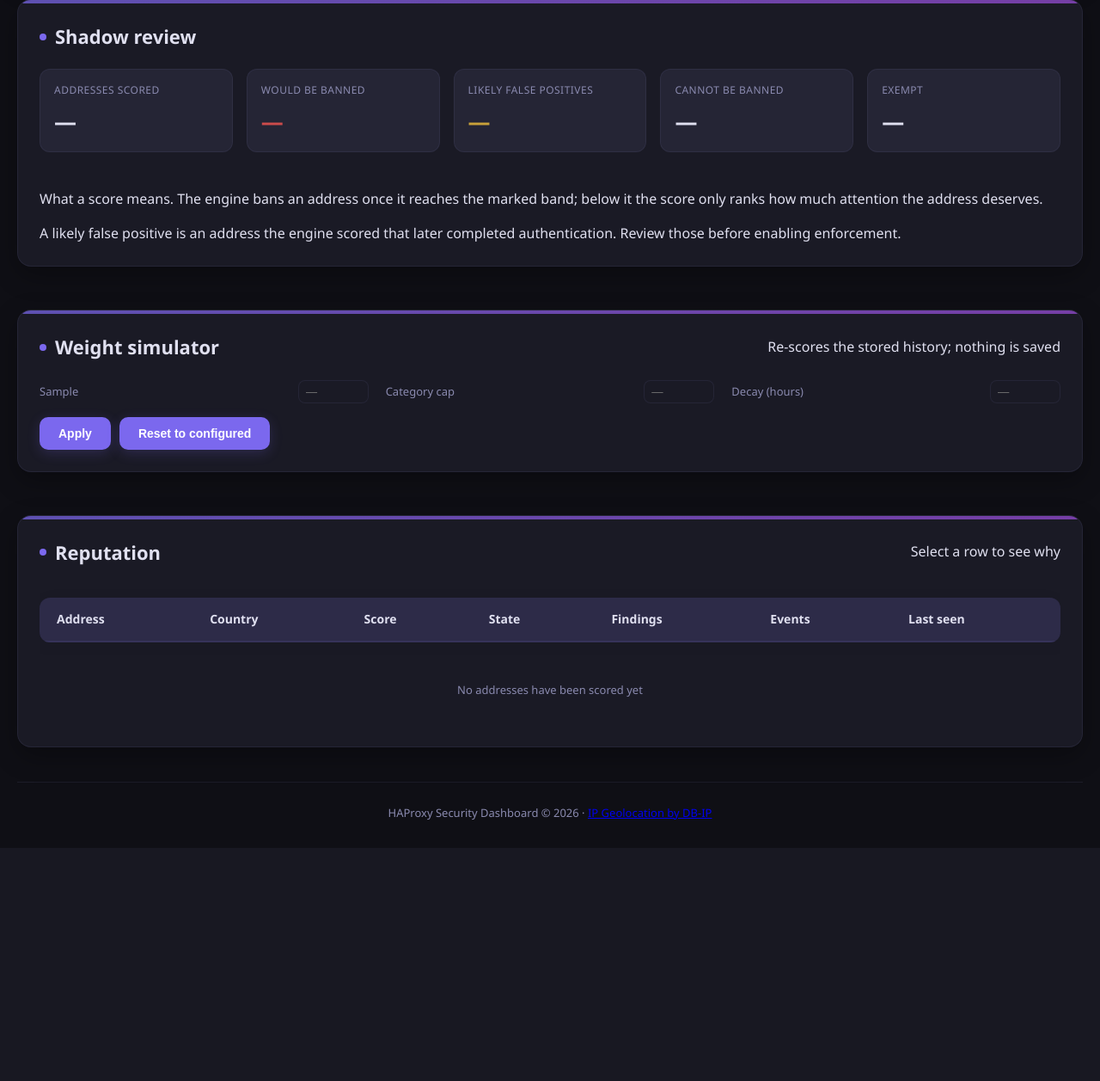
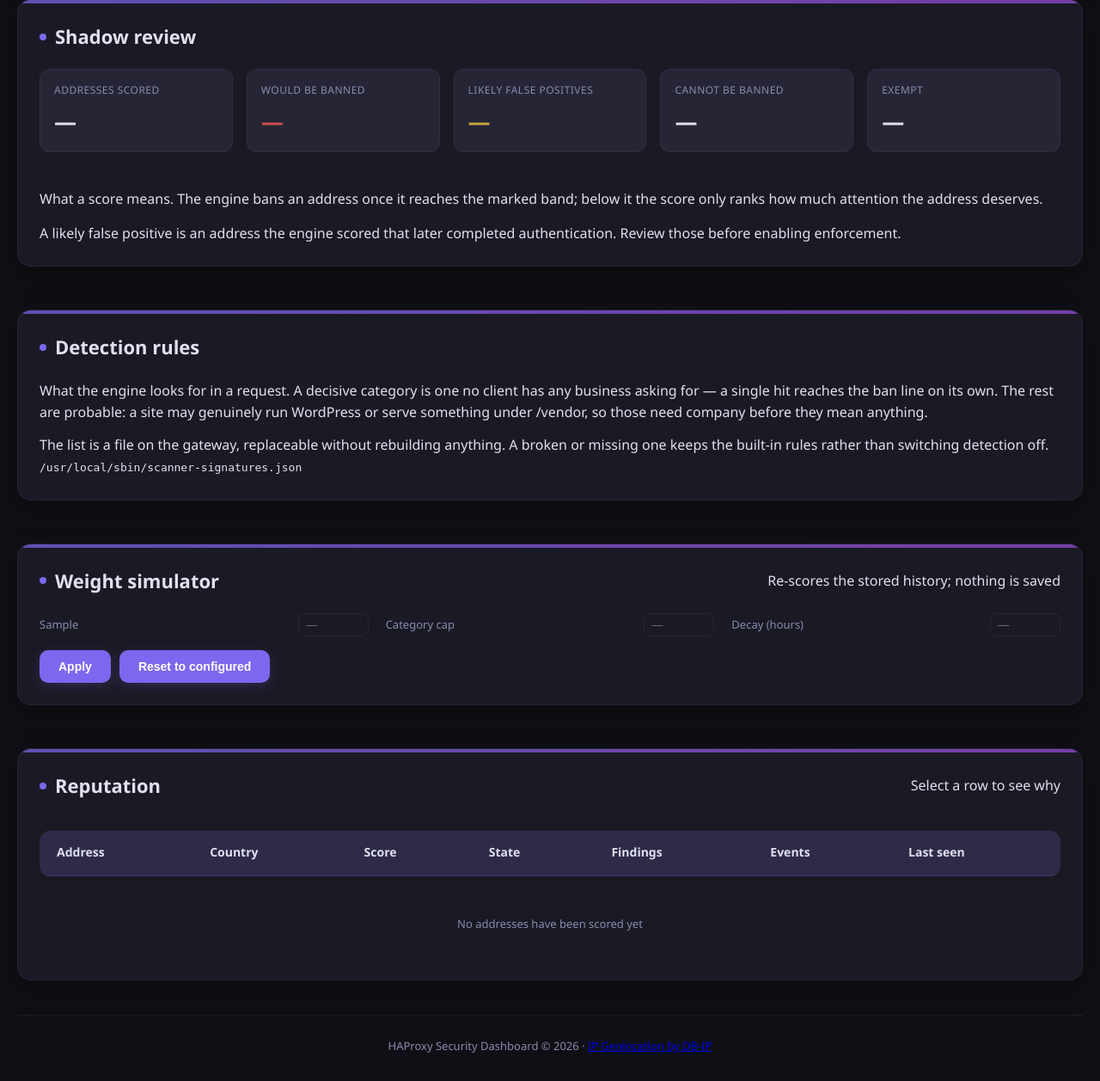
Before and after one commit to CLLlAgOB/easy-ha-proxy, a Python web app: template docker/app/haproxy_admin/templates/adaptive_protection.html in a window 1280 px wide. Shown: the part 565-1822 px from the top of the page at 86% size. Before the commit the page ends 1551 px from the top, so only its background shows below. Run offline with Jinja, Linux system fonts and the light colour scheme; the template is opened without the code that fills it: most values are stand-ins (such as "Sample title", 1, 10 or a date in 2020); lists and menus that the app fills with data are empty.

Commit message:
Show the rules the engine bans by, and say which list is loaded
The Adaptive protection page could report a score of 60 and the word
"banned" without ever saying what the address had done to earn it. The
weights were on screen as simulator inputs and the bands said where the ban
line fell, but the rules that produced a finding were not visible anywhere.

A Detection rules card now lists them as the running daemon has them
loaded: every category with its paths and segments, which of them are
decisive, what each is worth, and the names of the query rules. The daemon
reports its own list rather than the page guessing at one, because the
daemon is what applies it.

It also shows the version of the signature list, which matters more than it
looks. The list is a file on the gateway now, and a file that fails to load
leaves the daemon on its built-in rules quietly -- from the outside that is
indistinguishable from a gateway running the current list. One that fell
back says "built-in" there.

The manuals were behind in both languages: the section was still headed
"monitor only" while enforce has shipped, /phpmyadmin was given as an
example of a path only a scanner wants when it is exactly the probable case,
and the query string was described as simply discarded. Both now describe
the two tiers, the served-path rule and its decisive exception, where to
find the rules in the interface, and why a query rule matches the value
rather than the parameter name.

Checked by rendering the card from the real stylesheet, the real renderer
and the real daemon payload rather than by reading the diff: the first
attempt broke signatures mid-path (/latest/meta-data/... wrapped into two
lines of noise), printed a bare token count that read as a stray number,
and used -- where the rest of the page uses an em dash.

Co-Authored-By: Claude Opus 5 <noreply@anthropic.com>

```diff
--- a/docker/app/haproxy_admin/static/js/adaptive_protection.js
+++ b/docker/app/haproxy_admin/static/js/adaptive_protection.js
@@ -1,7 +1,8 @@
-/* Adaptive protection: shadow review, weight simulator, per-address evidence.
+/* Adaptive protection: mode, detection rules, shadow review, weight simulator
+ * and per-address evidence.
  *
- * Read-only. The engine cannot ban in this release, and this page has no
- * control that would ask it to.
+ * The only thing here that changes anything is the mode switch, and it asks
+ * before it does. Everything else reads.
  */
 (function () {
   "use strict";
@@ -256,6 +257,81 @@
     });
   }
 
+  // A score of 60 and the word "banned" told the operator nothing about what
+  // the address had actually done. These are the rules that produced it.
+  function renderSignatures(signatures) {
+    const host = byId("ap-rules");
+    if (!host) return;
+    const categories = (signatures && signatures.categories) || [];
+    host.textContent = "";
+
+    const version = byId("ap-sig-version");
+    if (version) {
+      version.textContent = signatures && signatures.version
+        ? `${uiText("Signature list")} ${signatures.version}`
+        : "";
+    }
+
+    if (!categories.length) {
+      host.textContent = uiText("The rule list has not been read yet");
+      return;
+    }
+
+    // Decisive first: those are the ones that end an argument alone.
+    const ordered = categories.slice().sort((a, b) => {
+      if (a.decisive !== b.decisive) return a.decisive ? -1 : 1;
+      return a.name.localeCompare(b.name);
+    });
+
+    ordered.forEach((category) => {
+      const tokens = (category.paths || []).concat(category.segments || []);
+      const item = document.createElement("div");
+      item.className = "ap-rule" + (category.decisive ? " decisive" : "");
+
+      const head = document.createElement("div");
+      head.className = "ap-rule-head";
+      const name = document.createElement("span");
+      name.className = "ap-rule-name";
+      name.textContent = category.name;
+      head.appendChild(name);
+
+      const points = document.createElement("span");
+      points.className = "mon-sub";
+      const weight = category.decisive
+        ? signatures.decisive_weight
+        : signatures.probable_weight;
+      points.textContent = category.decisive
+        ? `${weight} ${uiText("points — bans on its own")}`
+        : `${weight} ${uiText("points — needs company")}`;
+      head.appendChild(points);
+
+      item.appendChild(head);
+
+      const list = document.createElement("div");
+      list.className = "ap-rule-tokens";
+      tokens.forEach((token) => {
+        const code = document.createElement("code");
+        code.textContent = token;
+        list.appendChild(code);
+      });
+      item.appendChild(list);
+      host.appendChild(item);
+    });
+
+    const note = byId("ap-query-note");
+    if (note) {
+      const rules = (signatures && signatures.query_rules) || [];
+      // One literal, not a concatenation: the catalogue check greps the
+      // source for translatable literals, and splitting one across a + hides
+      // half the key from it.
+      const lead = uiText("Query strings are checked by what the value looks like, never by the parameter name");
+      note.textContent = rules.length
+        ? `${lead}: ${rules.join(", ")} — `
+          + `${signatures.query_weight} ${uiText("points each")}`
+        : "";
+    }
+  }
+
   function renderSummary(summary) {
     if (!summary) return;
     setText("ap-scored", formatCount(summary.scored));
@@ -469,6 +545,7 @@
       lastSummary = payload.summary || {};
       renderMode(payload);
       renderPolicy(payload.policy);
+      renderSignatures(payload.signatures);
       renderSummary(payload.summary);
       renderTable(payload.addresses);
       setText("ap-updated", payload.ts ? formatTime(payload.ts) : "");
--- a/docker/app/haproxy_admin/templates/adaptive_protection.html
+++ b/docker/app/haproxy_admin/templates/adaptive_protection.html
@@ -237,6 +237,52 @@
   padding: 30px 0;
   text-align: center;
 }
+
+/* The rules themselves. Grouped by category, because the thing an operator
+   needs to see is which of them end an argument on their own. */
+.ap-rules { margin-top: 12px; }
+
+.ap-rule {
+  border: 1px solid var(--border);
+  border-radius: 10px;
+  padding: 10px 13px;
+  margin-bottom: 8px;
+}
+
+.ap-rule.decisive {
+  border-color: rgba(204,75,75,.45);
+  background: rgba(204,75,75,.06);
+}
+
+.ap-rule-head {
+  display: flex;
+  align-items: baseline;
+  flex-wrap: wrap;
+  gap: 9px;
+}
+
+.ap-rule-name { font-weight: 600; }
+
+.ap-rule-tokens {
+  display: flex;
+  flex-wrap: wrap;
+  gap: 4px 6px;
+  color: var(--text-secondary);
+  font-size: 12px;
+  margin-top: 7px;
+}
+
+/* A signature must break between tokens, never inside one: wrapping
+   /latest/meta-data/... mid-path turns the list into noise. */
+.ap-rule-tokens code {
+  background: var(--bg-secondary, rgba(120,120,140,.12));
+  border-radius: 5px;
+  padding: 1px 6px;
+  white-space: nowrap;
+  max-width: 100%;
+  overflow: hidden;
+  text-overflow: ellipsis;
+}
 </style>
 
 <div class="ap-banner" id="ap-mode">
@@ -336,6 +382,34 @@
 
 <div class="card" style="margin-top:25px;">
   <div class="card-header">
+    <h2>Detection rules</h2>
+    <span class="mon-sub" id="ap-sig-version" data-i18n-skip translate="no"></span>
+  </div>
+
+  <p class="mon-sub">
+    What the engine looks for in a request. A decisive category is one no
+    client has any business asking for — a single hit reaches the ban line
+    on its own. The rest are probable: a site may genuinely run WordPress or
+    serve something under /vendor, so those need company before they mean
+    anything.
+  </p>
+
+  <div class="ap-rules" id="ap-rules" data-i18n-skip translate="no"></div>
+
+  <p class="mon-sub" id="ap-query-note"></p>
+
+  <p class="mon-sub">
+    The list is a file on the gateway, replaceable without rebuilding
+    anything. A broken or missing one keeps the built-in rules rather than
+    switching detection off.
+  </p>
+  <p class="mon-sub" data-i18n-skip translate="no">
+    <code>/usr/local/sbin/scanner-signatures.json</code>
+  </p>
+</div>
+
+<div class="card" style="margin-top:25px;">
+  <div class="card-header">
     <h2>Weight simulator</h2>
     <span class="mon-sub">Re-scores the stored history; nothing is saved</span>
   </div>
```
Also changed, not shown: README.ru.md (+74 -15 lines), ansible/roles/haproxy-admin/files/easy-ha-proxy-guardd.py (+45 -0 lines), docker/app/haproxy_admin/translations/ru/adaptive_protection.json (+10 -1 lines), .tests/test_detection_rules_visible.py (added), README.md.
